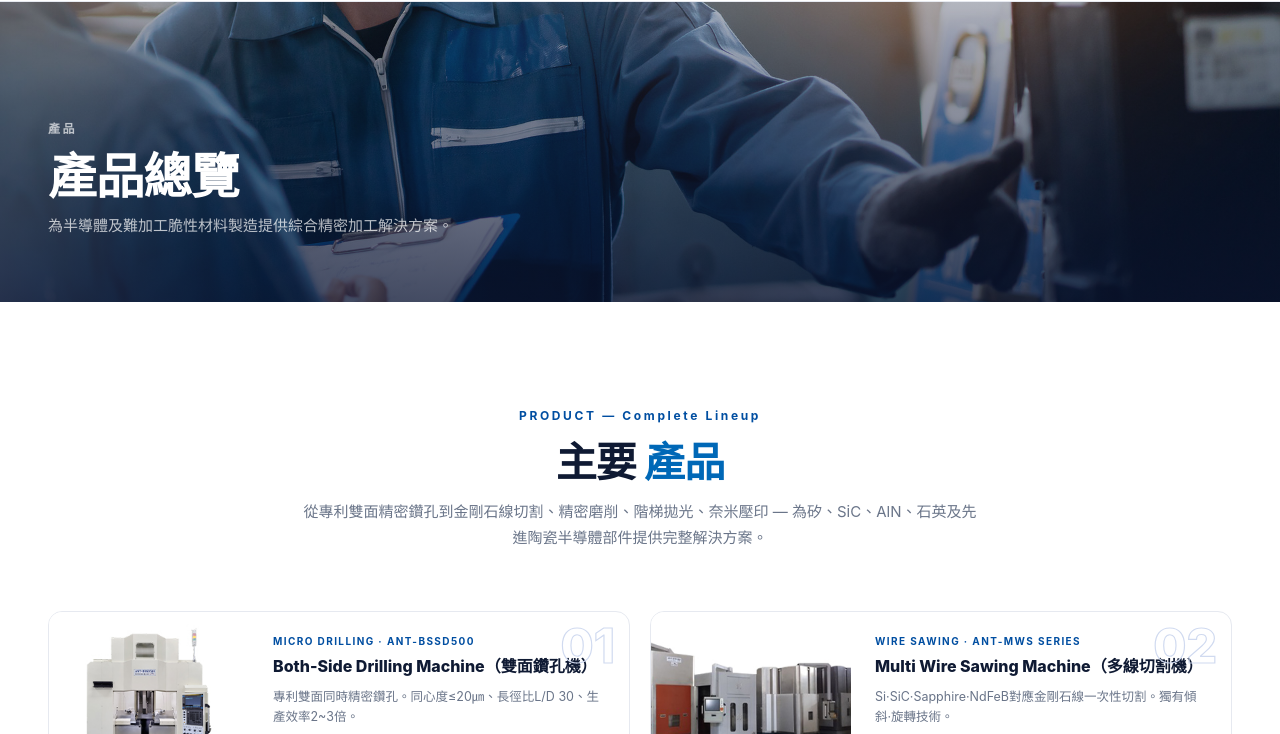
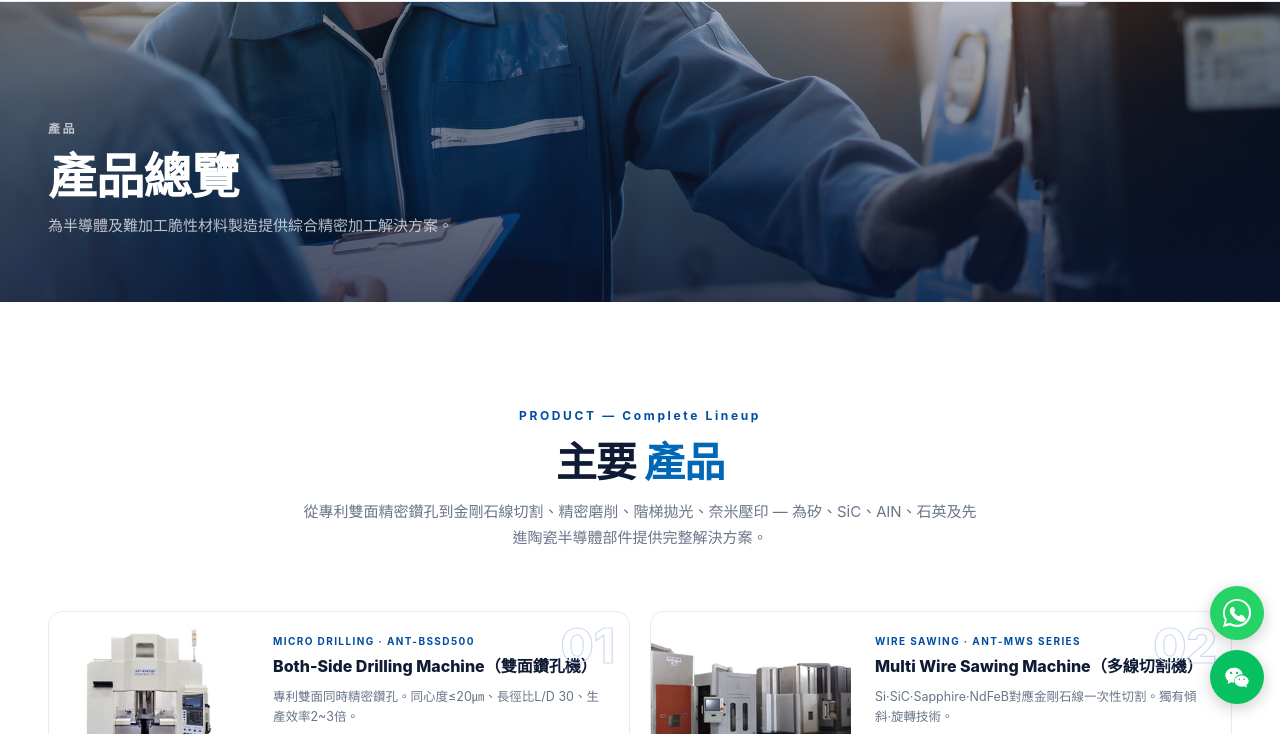
Before and after one commit to an24163-bot/saehan-tw, a plain HTML site: page machines.html in a window 1280 px wide. Shown: the part 66-800 px from the top of the page. Drawn offline with Linux system fonts and the light colour scheme; a web font is replaced by a local one.

Commit message:
fix: FAB tag on machines.html (no </body> tag)

```diff
--- a/machines.html
+++ b/machines.html
@@ -286,3 +286,5 @@
 </footer>
 <script src="assets/js/main.js?v=20260507a"></script>
 <script>var _y=document.getElementById('snt-yr');if(_y)_y.textContent=new Date().getFullYear();</script>
+<!-- snt-fab-include -->
+<script src="assets/js/floating-cta.js?v=20260521"></script>
```
